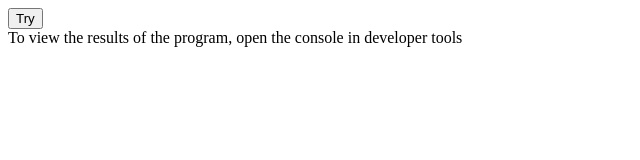
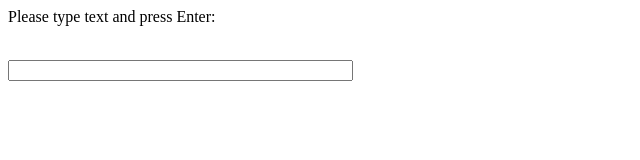
Before and after one commit to juhnowski/word_variations, a plain HTML site: page index.html in a window 1280 px wide. Shown: the whole page, without its empty margins (0-640 px from the left). Drawn offline with Linux system fonts and the light colour scheme.

Commit message:
change html

```diff
--- a/index.html
+++ b/index.html
@@ -3,8 +3,15 @@
 	<script src="search_var.js"></script>
 </head>
 <body>
-	<button onclick="getVariants('Siva')"> Try </button><br>
-
-	To view the results of the program, open the console in developer tools
+	<p>Please type text and press Enter:</p><br>
+	<input type="text" size="40" onchange="test(this.value)">
+	<div></div>
+	<script type="text/javascript">
+		function test(word) {
+			var list = document.getElementsByTagName("div")[0];
+			var result = getVariants(word);
+			list.innerHTML = result.join("<br>");;
+		}
+	</script>
 </body>
 </html>
```
